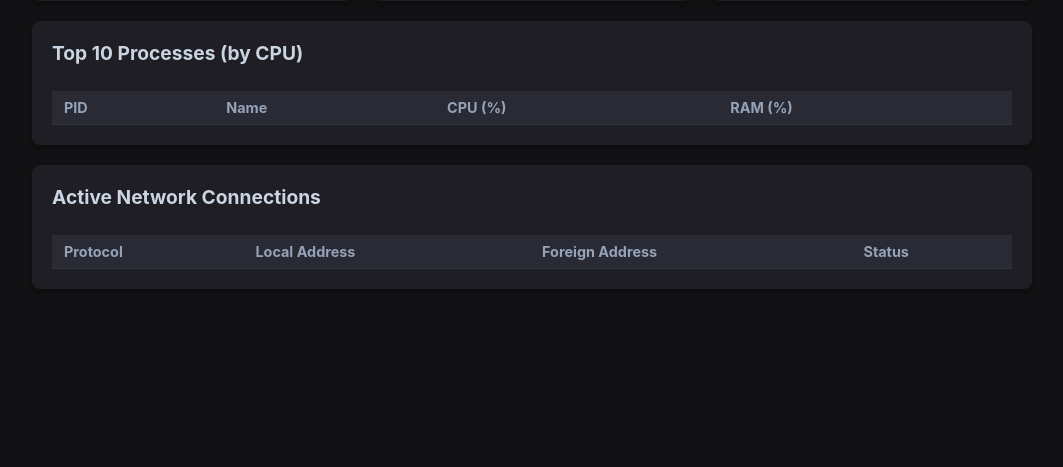
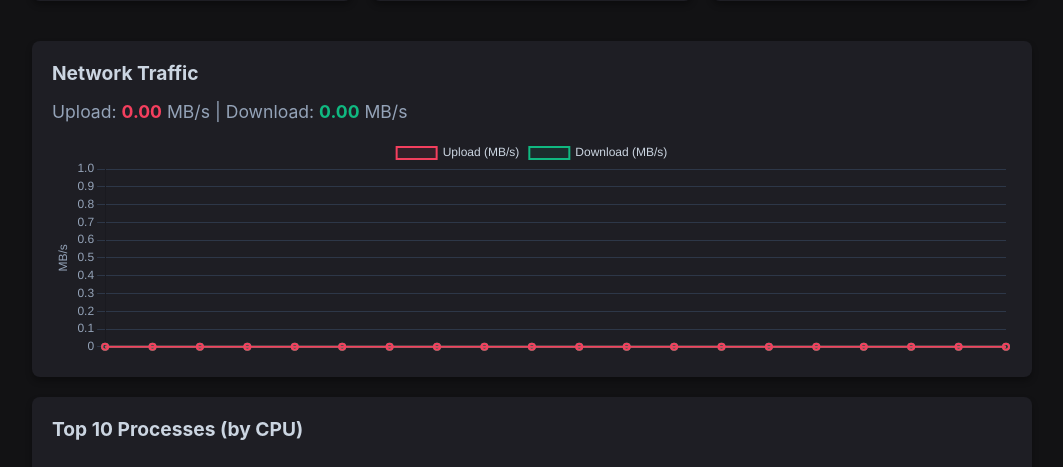
Before and after one commit to nicholas-howland/system-dashboard, a Flask app: template templates/index.html in a window 1280 px wide. Shown: the part 317-784 px from the top of the page, without its empty margins (108-1171 px from the left). Before the commit the page ends 606 px from the top, so only its background shows below. Run offline with Flask 3, Linux system fonts and the light colour scheme; the template is opened without the code that fills it, so the values that code supplies are empty.

Commit message:
Integrate Chart.js for network traffic display
Added Chart.js for network traffic visualization and updated the HTML structure to include a chart container and relevant metrics.

```diff
--- a/templates/index.html
+++ b/templates/index.html
@@ -3,6 +3,7 @@
 <head>
     <meta charset="UTF-8">
     <meta name="viewport" content="width=device-width, initial-scale=1.0">
+    <script src="https://cdn.jsdelivr.net/npm/chart.js"></script>
     <title>Server Monitor</title>
     <style>
         body {
@@ -68,6 +69,16 @@
         .data-table tbody tr:hover {
             background-color: #252530;
         }
+        .full-width {
+            grid-column: 1 / -1; /* Spans all available columns */
+        }
+        .chart-container {
+            position: relative;
+            height: 220px;
+            width: 100%;
+            margin-top: 15px;
+        }
+
     </style>
 </head>
 <body>
@@ -104,6 +115,17 @@
                     <div id="disk-bar" class="progress-bar" style="width: {{ metrics.disk_usage }}%"></div>
                 </div>
                 <div class="details"><span id="disk-details">{{ metrics.disk_used }} GB / {{ metrics.disk_total }} GB</span></div>
+            </div>
+            <!-- Network Card (Full Width) -->
+            <div class="card full-width">
+                <h2>Network Traffic</h2>
+                <div class="details" style="font-size: 1.1em; margin-bottom: 10px;">
+                    Upload: <span id="net-sent-text" style="color: #f43f5e; font-weight: bold;">0.00</span> MB/s |
+                    Download: <span id="net-recv-text" style="color: #10b981; font-weight: bold;">0.00</span> MB/s
+                </div>
+                <div class="chart-container">
+                    <canvas id="networkChart"></canvas>
+                </div>
             </div>
         </div>
 
@@ -163,47 +185,84 @@
     </div>
 
     <script>
+        // Initialize Chart.js configuration
+        const ctx = document.getElementById('networkChart').getContext('2d');
+        const maxDataPoints = 20;
+
+        const networkChart = new Chart(ctx, {
+            type: 'line',
+            data: {
+                labels: Array(maxDataPoints).fill(''), // Empty labels for rolling timeline
+                datasets: [
+                    {
+                        label: 'Upload (MB/s)',
+                        data: Array(maxDataPoints).fill(0),
+                        borderColor: '#f43f5e',
+                        backgroundColor: 'rgba(244, 63, 94, 0.1)',
+                        borderWidth: 2,
+                        tension: 0.3,
+                        fill: true
+                    },
+                    {
+                        label: 'Download (MB/s)',
+                        data: Array(maxDataPoints).fill(0),
+                        borderColor: '#10b981',
+                        backgroundColor: 'rgba(16, 185, 129, 0.1)',
+                        borderWidth: 2,
+                        tension: 0.3,
+                        fill: true
+                    }
+                ]
+            },
+            options: {
+                responsive: true,
+                maintainAspectRatio: false,
+                plugins: {
+                    legend: { labels: { color: '#cbd5e1' } }
+                },
+                scales: {
+                    x: { display: false },
+                    y: {
+                        beginAtZero: true,
+                        grid: { color: '#2d3748' },
+                        ticks: { color: '#94a3b8' },
+                        title: { display: true, text: 'MB/s', color: '#94a3b8' }
+                    }
+                }
+            }
+        });
+
+        // Periodic API Update
         setInterval(async () => {
             try {
                 const response = await fetch('/api/metrics');
                 const data = await response.json();
 
-                // Metrics
+                // 1. Update Standard Metric Text & Bars
                 document.getElementById('uptime').innerText = data.uptime;
-
                 document.getElementById('cpu-text').innerText = data.cpu_usage;
                 document.getElementById('cpu-bar').style.width = data.cpu_usage + '%';
-
                 document.getElementById('ram-text').innerText = data.ram_usage;
                 document.getElementById('ram-bar').style.width = data.ram_usage + '%';
                 document.getElementById('ram-details').innerText = `${data.ram_used} GB / ${data.ram_total} GB`;
-
                 document.getElementById('disk-text').innerText = data.disk_usage;
                 document.getElementById('disk-bar').style.width = data.disk_usage + '%';
                 document.getElementById('disk-details').innerText = `${data.disk_used} GB / ${data.disk_total} GB`;
 
-                // Processes
-                const processTable = document.getElementById('process-list');
-                processTable.innerHTML = data.processes.map(p => `
-                    <tr>
-                        <td>${p.pid}</td>
-                        <td>${p.name}</td>
-                        <td>${p.cpu_percent}%</td>
-                        <td>${p.memory_percent}%</td>
-                    </tr>
-                `).join('');
+                // 2. Update Network text values
+                document.getElementById('net-sent-text').innerText = data.net_sent.toFixed(2);
+                document.getElementById('net-recv-text').innerText = data.net_recv.toFixed(2);
 
-                // Network Connections
-                const networkTable = document.getElementById('network-list');
-                networkTable.innerHTML = data.connections.map(c => `
-                    <tr>
-                        <td>${c.protocol}</td>
-                        <td>${c.local_address}</td>
-                        <td>${c.foreign_address}</td>
-                        <td>${c.status}</td>
-                    </tr>
-                `).join('');
+                // 3. Slide new data into the Chart
+                // Upload dataset
+                networkChart.data.datasets[0].data.push(data.net_sent);
+                networkChart.data.datasets[0].data.shift();
 
+                // Download dataset
+                networkChart.data.datasets[1].data.push(data.net_recv);
+                networkChart.data.datasets[1].data.shift();
+
+                networkChart.update('none'); // Update smoothly without reset animations
             } catch (error) {
                 console.error("Error fetching system metrics:", error);
             }
```
